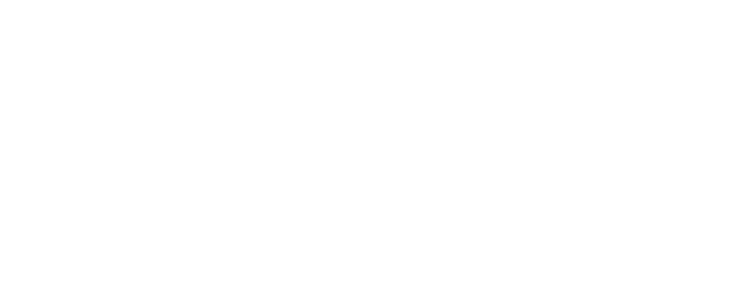
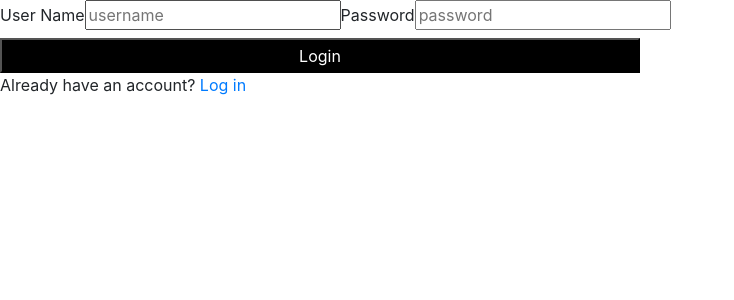
Before and after one commit to KateAnn19/Airbnb_Front-End, a React (Create React App) app: page /login in a window 1280 px wide. Shown: the top 300 px of the page, without its empty margins (0-734 px from the left). Built offline with nearby package versions, Linux system fonts and the light colour scheme.

Commit message:
everything linking to login page

```diff
--- a/src/About.js
+++ b/src/About.js
@@ -141,7 +141,9 @@
     <section id="homepage-call-to-action">
       <div class="cta-text">
         <h3>Start making more money!</h3>
-        <a href="https://front-end-1-two.vercel.app/login"><button>Sign Up</button></a>
+        <Link to="/login">
+        <button>Sign Up</button>
+        </Link>
       </div>
     </section>
     <section id="footer">
--- a/src/App.js
+++ b/src/App.js
@@ -30,8 +30,10 @@
       <Route exact path="/market">
         <MarketPage />
       </Route>
-      {/* <About/> */}
-      {/* <Contact/> */}
+      <Route exact path="/login">
+        <Login />
+      </Route>
+
       {/* <header>
       <h1>landbnb</h1>
     </header> */}
@@ -40,7 +42,7 @@
           <button color="primary" size="lg"> Register Here </button>
         </Link> */}
 
-      {/* login component */}
+
 
       <Route exact path="/register">
         <Register />
--- a/src/HomePage.js
+++ b/src/HomePage.js
@@ -30,7 +30,9 @@
           <h2>Find the Optimal Price for Your Airbnb</h2>
         </div>
         <div class="header-button">
+          <Link to="/login">
         <button>Start for Free</button>
+        </Link>
           {/* <a href="https://front-end-1-two.vercel.app/login"></a> */}
         </div>
       </div>
@@ -78,7 +80,9 @@
     <section id="homepage-call-to-action">
       <div class="cta-text">
         <h3>Sign up now to increase your income!</h3>
-        <a href="https://front-end-1-two.vercel.app/login"><button>Sign Up</button></a>
+        <Link to="/login">
+        <button>Sign Up</button>
+        </Link>
       </div>
     </section>
     <section id="footer">
--- a/src/Login.js
+++ b/src/Login.js
@@ -207,7 +207,7 @@
         </button>
       </form>
       <p>
-        Already have an account? <Link to="/">Log in</Link>
+        Already have an account? <Link to="/login">Log in</Link>
       </p>
     </div>
   );
--- a/src/Safety.js
+++ b/src/Safety.js
@@ -57,7 +57,7 @@
     <section id="homepage-call-to-action">
       <div class="cta-text">
         <h3>Get started today!</h3>
-        <Link to= '/login'><button>Sign Up</button></Link>
+        <Link to='/login'><button>Sign Up</button></Link>
       </div>
     </section>
     <section id="footer">
```
